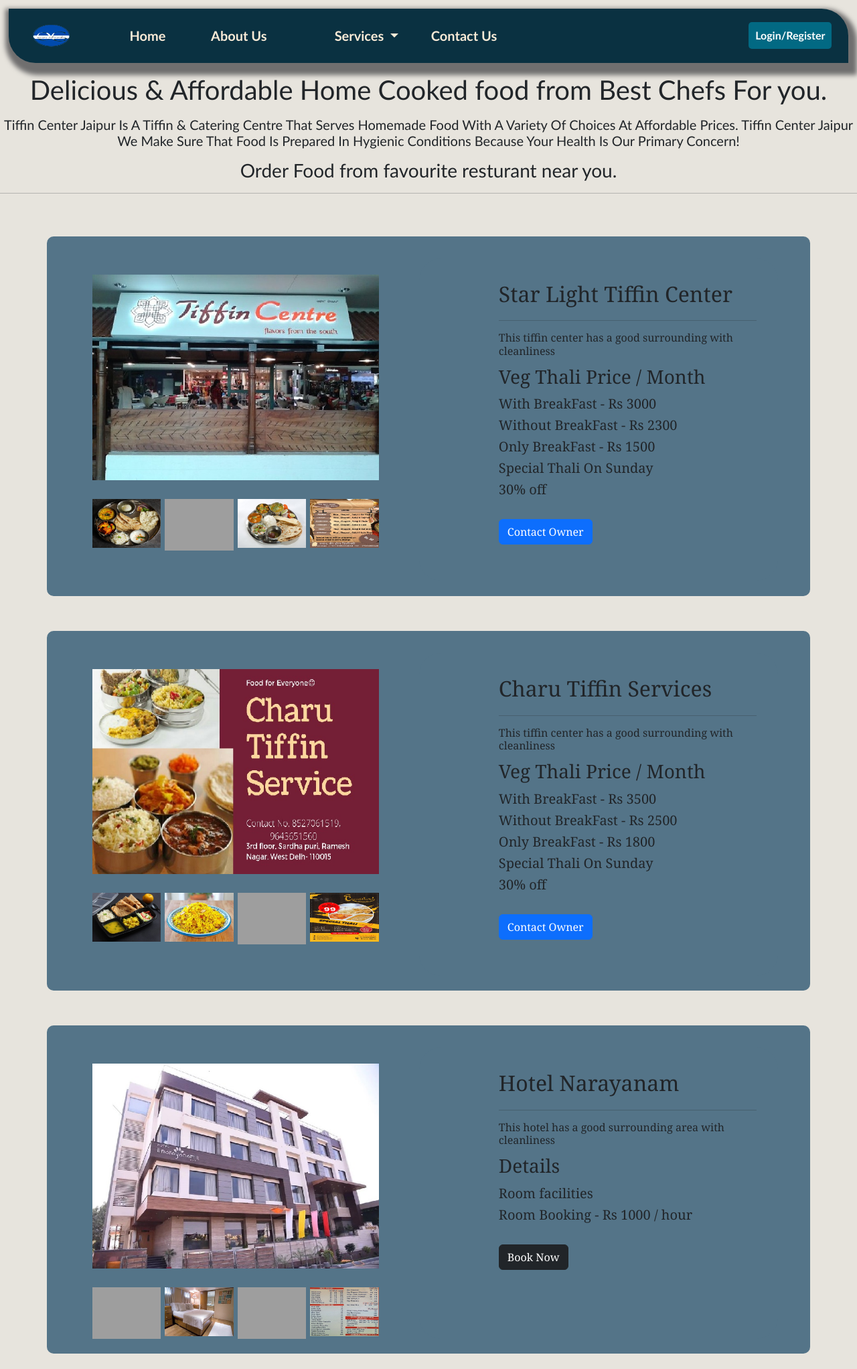
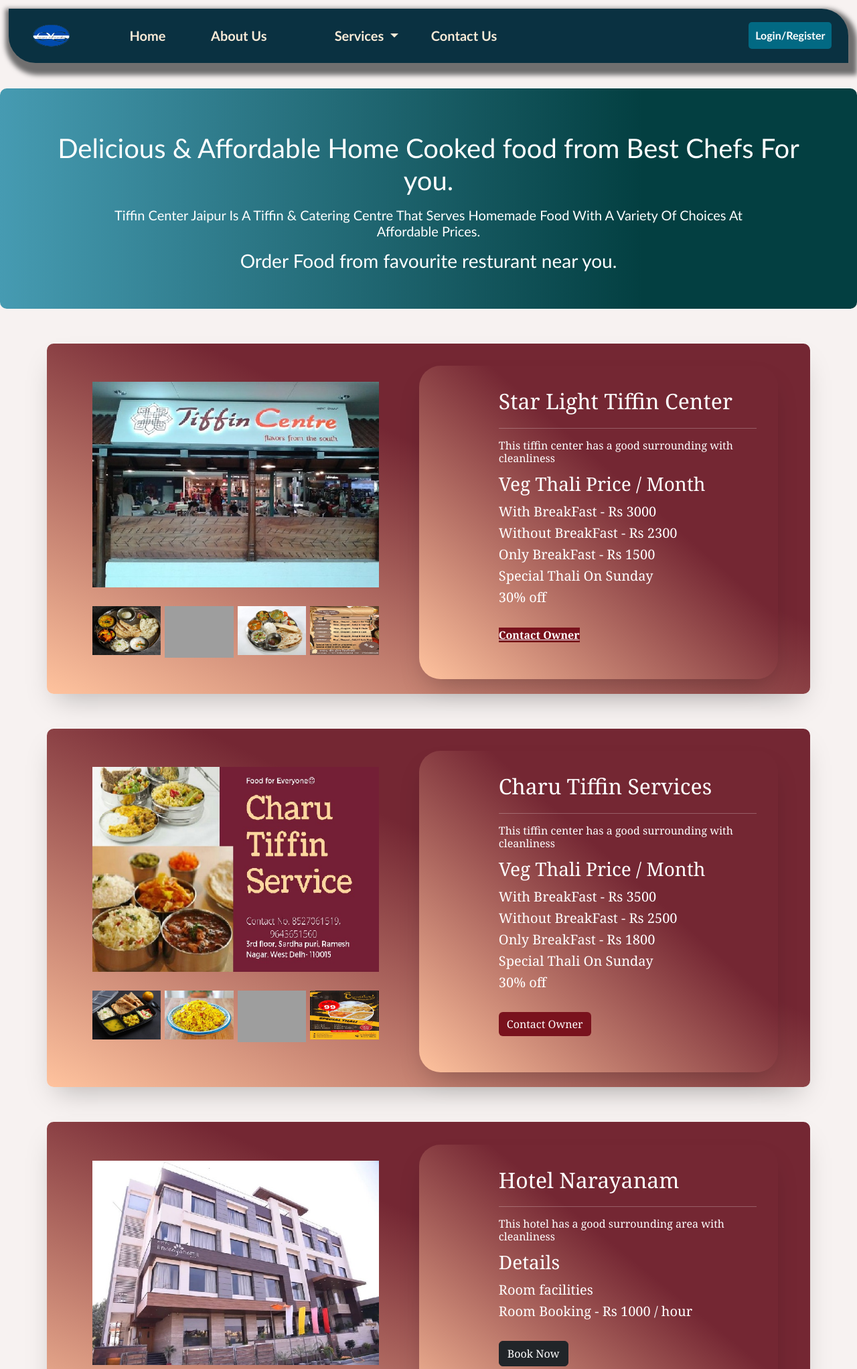
Before and after one commit to adarsh4489/one-click, a Django app: page /food/ in a window 1280 px wide. Shown: the top 2044 px of the page at 67% size. Run offline with Django 4.2, Linux system fonts and the light colour scheme; grey boxes are pictures that could not be loaded.

Commit message:
csschanges

```diff
--- a/Backend/assets/food.css
+++ b/Backend/assets/food.css
@@ -1,14 +1,23 @@
+.tiffin {
+    margin-top: 3%;
+    padding: 3%;
+    background:linear-gradient(to  left, #033f41 25%, #469bb2 100%);
+    border-radius: 10px;
 
-.tiffin {
-    color: crimson;
 }
 
 .main {
     padding: 10px 20px 0px 20px;
+    color: white;
+}
+.head h5{
+    padding-left: 1%;
+    padding-right: 1%;
 }
 
 .head {
     padding: 0px 100px 0px 100px;
+   color: white;
 }
 /*
 .cards {
@@ -19,6 +28,7 @@
     margin-bottom: 70px;
     background:silver;
     cursor: pointer;
+    color: #033f41;
 }
 
 .cards:hover {
--- a/Backend/assets/product.css
+++ b/Backend/assets/product.css
@@ -1,13 +1,14 @@
 body{
-  background-color: rgb(231, 228, 221);
+  background-color: rgb(247, 242, 241);
   font-family: 'Trebuchet MS', 'Lucida Sans Unicode', 'Lucida Grande', 'Lucida Sans', Arial, sans-serif;
 }
 .row{
-  background:rgb(84, 116, 136);
+  background:linear-gradient(to bottom left, #742733 40%, #FFC39E 100%);
   padding-left: 5%;
   padding-top: 3%;
   padding-bottom: 2%;
   border-radius: 10px;
+  box-shadow: 0 20px 40px -14px rgba(0, 0, 0, 0.25);
 }
 .img-fluid {
   cursor: pointer;
@@ -28,11 +29,18 @@ body{
   color: white;
 }
 .card{
-  background:silver;
+  background:linear-gradient(to bottom right, #9e3646 40%, #d9788c 100%);
   border:none;
 padding-top: 0px;
 margin: 0px;
+
 }
+.buy{
+  color: white;
+  background-color: rgb(121, 18, 29);
+  border: none;
+}
+
 .singlepro input {
   width: 50px;
   height: 40px;
@@ -80,6 +88,7 @@ border-radius: 1em;
   padding-left: 20%;
 font-weight: 600;
 font-family: Georgia, 'Times New Roman', Times, serif;
+color:white;
 }
 
 
--- a/Backend/templates/food.html
+++ b/Backend/templates/food.html
@@ -26,6 +26,7 @@
 
     <script src="/static/product.js"></script>
     <link rel="stylesheet" href="/static/product.css">
+    <link rel="stylesheet" href="/static/food.css">
 
     <!-- <link rel="stylesheet" href="/static/aboutus.css"/> -->
 
@@ -80,10 +81,9 @@
         from Best Chefs For you.</h1></p></div>
 
 <div class="head"><p><h5>Tiffin Center Jaipur Is A Tiffin & Catering Centre That Serves Homemade Food With
-  A Variety Of Choices At Affordable Prices. Tiffin Center Jaipur We Make Sure That Food Is Prepared
-  In Hygienic Conditions Because Your Health Is Our Primary Concern!</h5></p>
+  A Variety Of Choices At Affordable Prices.</h5></p>
 <p><h3>Order Food from favourite resturant near you.</h3></p>
-<hr>
+
 </div></div>
 
 
@@ -119,7 +119,7 @@
   <h5>30% off</h5>
 
     <div class="class py-4 ">
-    <a class="buy btn btn-primary" data-bs-toggle="collapse" href="#collapseExample" role="button" aria-expanded="true" aria-controls="collapseExample">
+    <a class="buy " data-bs-toggle="collapse" href="#collapseExample" role="button" aria-expanded="true" aria-controls="collapseExample">
       Contact Owner</a></div>
       <div class="collapse" id="collapseExample">
       <div class="card card-body" id="mycard1">
--- a/Backend/templates/rooms.html
+++ b/Backend/templates/rooms.html
@@ -103,7 +103,7 @@
   <h5>Ensuite bathroom</h5>
   <h5>Balcony</h5>
   <div class="class py-4">
-    <a class="buy btn btn-primary" data-bs-toggle="collapse" href="#collapseExample" role="button" aria-expanded="false" aria-controls="collapseExample">
+    <a class="buy btn " data-bs-toggle="collapse" href="#collapseExample" role="button" aria-expanded="false" aria-controls="collapseExample">
       Contact Owner</a></div>
       <div class="collapse" id="collapseExample">
       <div class="card card-body" id="mycard1">
```
